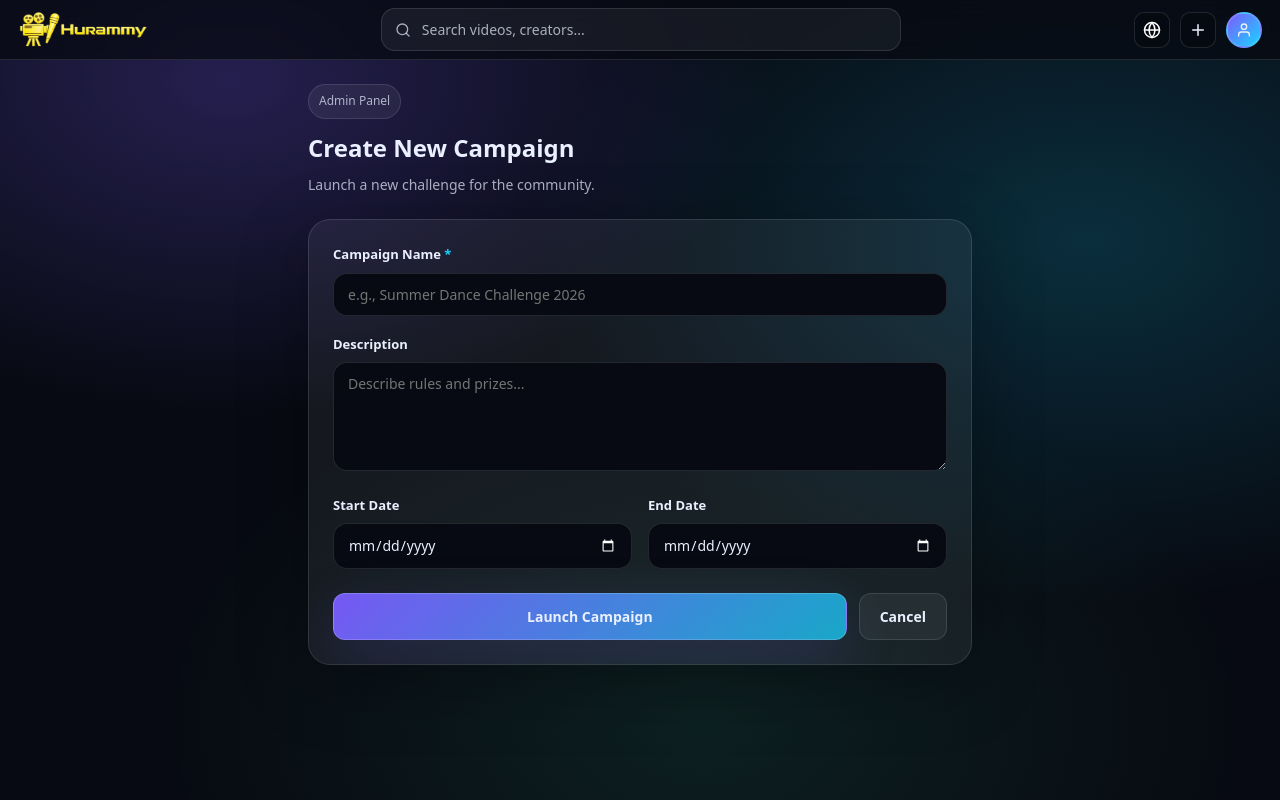
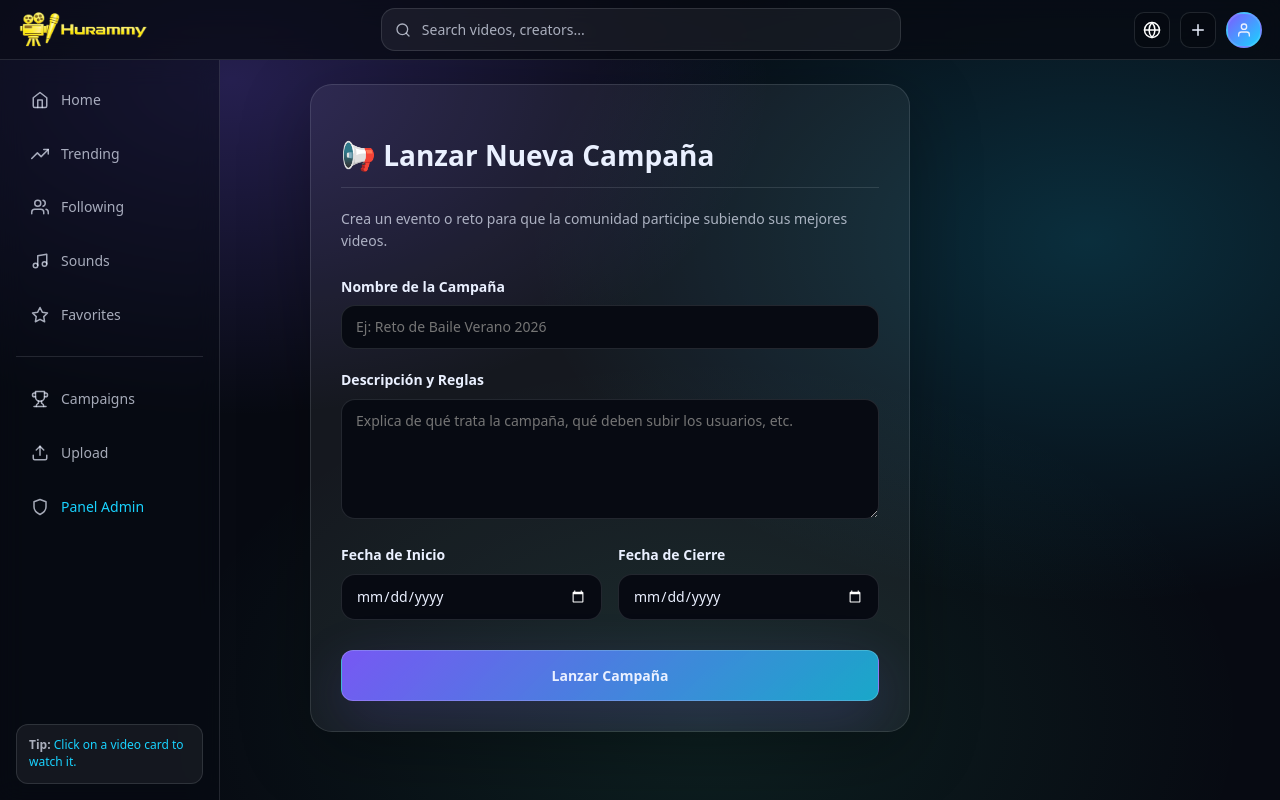
Before and after one commit to Larry-Garcia-dev/ShortVideo, a React (Vite) app in the folder client/client/: page /create-campaign in a window 1280 px wide. Built offline with nearby package versions, Linux system fonts and the light colour scheme; sample sign-in values are in the browser's storage.

Commit message:
campaing

```diff
--- a/client/client/src/components/RightPanel.jsx
+++ b/client/client/src/components/RightPanel.jsx
@@ -2,8 +2,9 @@ import { useState, useEffect, useCallback } from 'react';
 import { Link } from 'react-router-dom';
 import axios from 'axios';
 import { translations } from '../utils/translations';
+import { API_URL } from '../config';
 
-const API = 'http://localhost:5000/api';
+const API = API_URL;
 
 function formatCount(n) {
   if (n >= 1_000_000) return (n / 1_000_000).toFixed(1).replace(/\.0$/, '') + 'M';
--- a/client/client/src/pages/CreateCampaign.jsx
+++ b/client/client/src/pages/CreateCampaign.jsx
@@ -1,158 +1,154 @@
-import { useState } from 'react';
+import { useState, useEffect } from 'react';
+import { useNavigate } from 'react-router-dom';
 import axios from 'axios';
-import { useNavigate, Link } from 'react-router-dom';
+import { API_URL } from '../config';
 import Header from '../components/Header';
-import { translations } from '../utils/translations';
+import Sidebar from '../components/Sidebar';
 
 function CreateCampaign() {
+  const navigate = useNavigate();
+  const [sidebarOpen, setSidebarOpen] = useState(false);
+
   const [formData, setFormData] = useState({
     name: '',
     description: '',
     startDate: '',
     endDate: ''
   });
+
+  const [message, setMessage] = useState('');
+  const [error, setError] = useState('');
   const [loading, setLoading] = useState(false);
-  const [toast, setToast] = useState({ show: false, message: '' });
-  const navigate = useNavigate();
 
+  // Verificamos que solo los administradores puedan ver esta página
+  useEffect(() => {
     const user = JSON.parse(localStorage.getItem('user'));
-  const token = localStorage.getItem('token') || (user && user.token);
-  const lang = localStorage.getItem('appLanguage') || 'en';
-  const t = translations[lang] || translations.en;
-  const cc = t.createCampaign || {};
+    if (!user || user.role !== 'admin') {
+      navigate('/');
+    }
+  }, [navigate]);
 
   const handleChange = (e) => {
-    setFormData({
-      ...formData,
-      [e.target.name]: e.target.value
-    });
+    setFormData({ ...formData, [e.target.name]: e.target.value });
   };
 
   const handleSubmit = async (e) => {
     e.preventDefault();
     setLoading(true);
+    setMessage('');
+    setError('');
+
     try {
-      const API_URL = import.meta.env.MODE === 'production'
-        ? 'http://47.87.37.35:5000/api/campaigns/create'
-        : 'http://localhost:5000/api/campaigns/create';
+      const token = localStorage.getItem('token');
 
-      await axios.post(API_URL, formData, {
-        headers: { Authorization: `Bearer ${token}` }
+      // LA CORRECCIÓN MÁGICA: Usamos API_URL dinámica para que funcione en producción
+      const res = await axios.post(`${API_URL}/campaigns/create`, formData, {
+        headers: {
+          'Content-Type': 'application/json',
+          Authorization: `Bearer ${token}`
+        }
       });
 
-      showToast(cc.successMessage || 'Campaign created successfully!');
-      setTimeout(() => navigate('/campaigns'), 1500);
-    } catch (error) {
-      console.error(error);
-      const msg = error.response?.data?.message || (cc.errorDefault || 'Error creating campaign');
-      showToast(msg);
+      setMessage('¡Campaña creada con éxito!');
+      setFormData({ name: '', description: '', startDate: '', endDate: '' }); // Limpiar formulario
+
+      // Opcional: Puedes redirigir a la lista de campañas tras 2 segundos
+      setTimeout(() => navigate('/campaigns'), 2000);
+
+    } catch (err) {
+      setError(err.response?.data?.message || 'Error al crear la campaña.');
     } finally {
       setLoading(false);
     }
   };
 
-  const showToast = (message) => {
-    setToast({ show: true, message });
-    setTimeout(() => setToast({ show: false, message: '' }), 3000);
-  };
+  return (
+    <div style={{ display: 'flex', flexDirection: 'column', minHeight: '100vh' }}>
+      <Header onSearch={() => {}} onToggleSidebar={() => setSidebarOpen(!sidebarOpen)} />
 
-  return (
-    <div style={{ minHeight: '100vh' }}>
-      <Header />
+      {sidebarOpen && <div className="sidebar-overlay" onClick={() => setSidebarOpen(false)} />}
 
-      <main className="wrap" style={{ maxWidth: '700px', margin: '0 auto', padding: '24px 18px' }}>
-        <div style={{ marginBottom: '24px' }}>
-          <span className="pill" style={{ marginBottom: '10px', display: 'inline-flex' }}>{cc.adminPanel || 'Admin Panel'}</span>
-          <h1 style={{ margin: '0 0 8px', fontSize: '24px', fontWeight: 800 }}>
-            {cc.title || 'Create New Campaign'}
+      <div className="app-layout">
+        <Sidebar isOpen={sidebarOpen} onClose={() => setSidebarOpen(false)} />
+
+        <main style={{ padding: '24px', width: '100%', overflowY: 'auto' }}>
+          <div className="panel" style={{ maxWidth: '600px', margin: '0 auto', padding: '30px' }}>
+            <h1 style={{ fontWeight: 800, marginBottom: '20px', borderBottom: '1px solid var(--line)', paddingBottom: '10px' }}>
+              📢 Lanzar Nueva Campaña
             </h1>
-          <p style={{ margin: 0, color: 'var(--muted)' }}>
-            {cc.subtitle || 'Launch a new challenge for the community.'}
+
+            <p className="muted" style={{ marginBottom: '24px', fontSize: '14px' }}>
+              Crea un evento o reto para que la comunidad participe subiendo sus mejores videos.
             </p>
-        </div>
 
-        <form onSubmit={handleSubmit} className="panel" style={{ padding: '24px' }}>
-          <div style={{ marginBottom: '18px' }}>
-            <label style={{ display: 'block', marginBottom: '8px', fontSize: '13px', fontWeight: 600 }}>
-              {cc.campaignName || 'Campaign Name'} <span style={{ color: 'var(--brand2)' }}>*</span>
-            </label>
+            {message && <div style={{ background: 'rgba(70,230,165,0.1)', color: 'var(--good)', padding: '12px', borderRadius: '12px', marginBottom: '20px', fontSize: '14px' }}>{message}</div>}
+            {error && <div style={{ background: 'rgba(255,77,109,0.1)', color: 'var(--bad)', padding: '12px', borderRadius: '12px', marginBottom: '20px', fontSize: '14px' }}>{error}</div>}
+
+            <form onSubmit={handleSubmit} style={{ display: 'flex', flexDirection: 'column', gap: '20px' }}>
+
+              <div>
+                <label style={{ display: 'block', marginBottom: '8px', fontSize: '14px', fontWeight: 600 }}>Nombre de la Campaña</label>
                 <input
                   type="text"
                   name="name"
                   className="input"
-              required
-              placeholder={cc.namePlaceholder || 'e.g., Summer Dance Challenge 2026'}
+                  placeholder="Ej: Reto de Baile Verano 2026"
                   value={formData.name}
                   onChange={handleChange}
+                  required
                   style={{ width: '100%' }}
                 />
               </div>
 
-          <div style={{ marginBottom: '18px' }}>
-            <label style={{ display: 'block', marginBottom: '8px', fontSize: '13px', fontWeight: 600 }}>
-              {cc.description || 'Description'}
-            </label>
+              <div>
+                <label style={{ display: 'block', marginBottom: '8px', fontSize: '14px', fontWeight: 600 }}>Descripción y Reglas</label>
                 <textarea
                   name="description"
                   className="input"
-              required
-              placeholder={cc.descriptionPlaceholder || 'Describe rules and prizes...'}
+                  placeholder="Explica de qué trata la campaña, qué deben subir los usuarios, etc."
                   value={formData.description}
                   onChange={handleChange}
-              rows="4"
-              style={{ width: '100%', resize: 'vertical' }}
+                  required
+                  style={{ width: '100%', minHeight: '120px', resize: 'vertical' }}
                 />
               </div>
 
-          <div className="create-campaign-dates">
-            <div>
-              <label style={{ display: 'block', marginBottom: '8px', fontSize: '13px', fontWeight: 600 }}>
-                {cc.startDate || 'Start Date'}
-              </label>
+              <div style={{ display: 'flex', gap: '16px' }}>
+                <div style={{ flex: 1 }}>
+                  <label style={{ display: 'block', marginBottom: '8px', fontSize: '14px', fontWeight: 600 }}>Fecha de Inicio</label>
                   <input
                     type="date"
                     name="startDate"
                     className="input"
-                required
                     value={formData.startDate}
                     onChange={handleChange}
-                style={{ width: '100%', colorScheme: 'dark' }}
+                    required
+                    style={{ width: '100%' }}
                   />
                 </div>
-            <div>
-              <label style={{ display: 'block', marginBottom: '8px', fontSize: '13px', fontWeight: 600 }}>
-                {cc.endDate || 'End Date'}
-              </label>
+                <div style={{ flex: 1 }}>
+                  <label style={{ display: 'block', marginBottom: '8px', fontSize: '14px', fontWeight: 600 }}>Fecha de Cierre</label>
                   <input
                     type="date"
                     name="endDate"
                     className="input"
-                required
                     value={formData.endDate}
                     onChange={handleChange}
-                style={{ width: '100%', colorScheme: 'dark' }}
+                    required
+                    style={{ width: '100%' }}
                   />
                 </div>
               </div>
 
-          <div style={{ display: 'flex', gap: '12px', marginTop: '10px', flexWrap: 'wrap' }}>
-            <button
-              type="submit"
-              className="btn primary"
-              disabled={loading}
-              style={{ flex: 1, padding: '12px', justifyContent: 'center', minWidth: '150px' }}
-            >
-              {loading ? (cc.creating || 'Creating...') : (cc.launchCampaign || 'Launch Campaign')}
+              <div style={{ marginTop: '10px' }}>
+                <button type="submit" className="btn primary" style={{ width: '100%', padding: '14px' }} disabled={loading}>
+                  {loading ? 'Creando campaña...' : 'Lanzar Campaña'}
                 </button>
-            <Link to="/campaigns" className="btn" style={{ padding: '12px 20px' }}>
-              {cc.cancel || 'Cancel'}
-            </Link>
               </div>
             </form>
+
+          </div>
         </main>
-
-      <div className={`toast ${toast.show ? 'show' : ''}`}>
-        {toast.message}
       </div>
     </div>
   );
```
Lines whose indentation alone changed are shown as unchanged.
